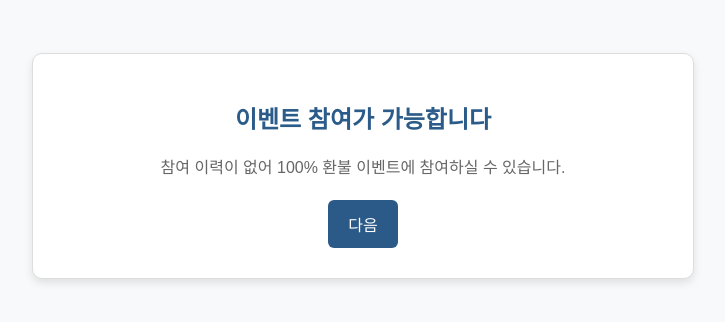
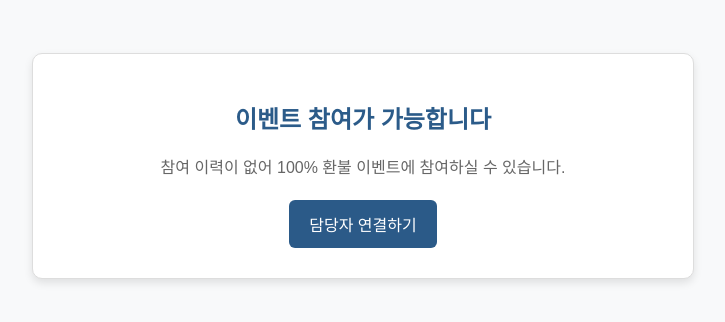
Before and after one commit to sdefgbhnjmj/100_percent_refund_page, a Flask app: page /eligible_phonenumber in a window 1280 px wide. Shown: the part 234-556 px from the top of the page, without its empty margins (277-1002 px from the left). Run offline with Flask 2, Linux system fonts and the light colour scheme.

Commit message:
워크플로우 이동

```diff
--- a/templates/eligible_phonenumber.html
+++ b/templates/eligible_phonenumber.html
@@ -56,7 +56,7 @@
   <div class="container">
     <h1>이벤트 참여가 가능합니다</h1>
     <p>참여 이력이 없어 100% 환불 이벤트에 참여하실 수 있습니다.</p>
-    <button onclick="window.location.href='{{ url_for('refund_product_selection') }}'">다음</button>
+    <button onclick="window.location.href='https://sloom.channel.io/workflows/768286'">담당자 연결하기</button>
   </div>
 </body>
 </html>
```
